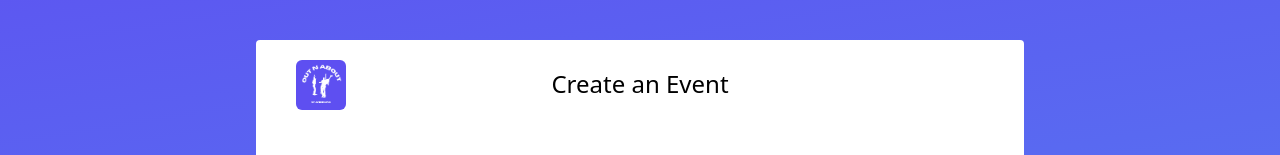
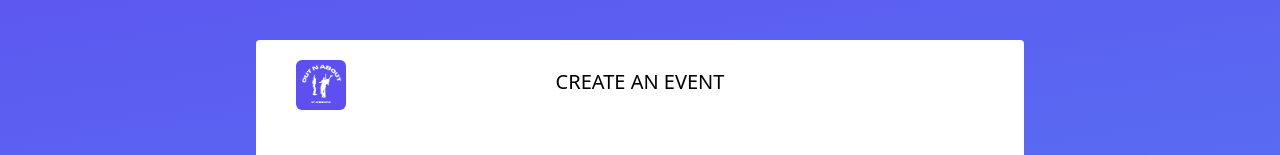
Before and after one commit to geraldkachi/OutnAdmin, a Next.js app: page /event in a window 1280 px wide. Shown: the top 155 px of the page. Built offline with nearby package versions, Linux system fonts and the light colour scheme; no server answers.

Commit message:
First commit

```diff
--- a/src/pages/event.tsx
+++ b/src/pages/event.tsx
@@ -43,7 +43,7 @@ const Event: React.FC<EventProps> = (props) => {
                 <div className="relative">
                     <Logo/>
                     <div className="absolute inset-0 py-2">
-                        <h1 className="text-2xl text-center">Create an Event</h1>
+                        <h1 className="text-xl text-center uppercase">Create an Event</h1>
                     </div>
                 </div>
 
@@ -176,7 +176,11 @@ const Event: React.FC<EventProps> = (props) => {
                                 error={errors.additionalInfo}
                             />
 
-                            <Button title={"Submit"} className={"btn-primary mt-10"}/>
+                            <Button
+                                title={"Submit"}
+                                className={"btn-primary mt-10"}
+                                onClick={handleSubmit}
+                            />
                         </div>
                     )}
                 </Formik>
```
